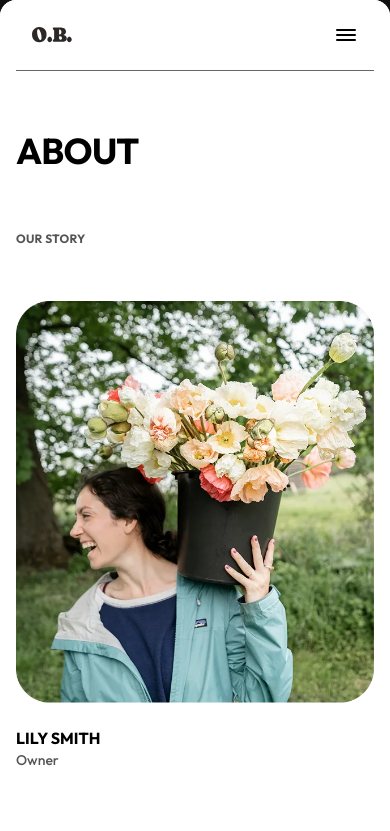
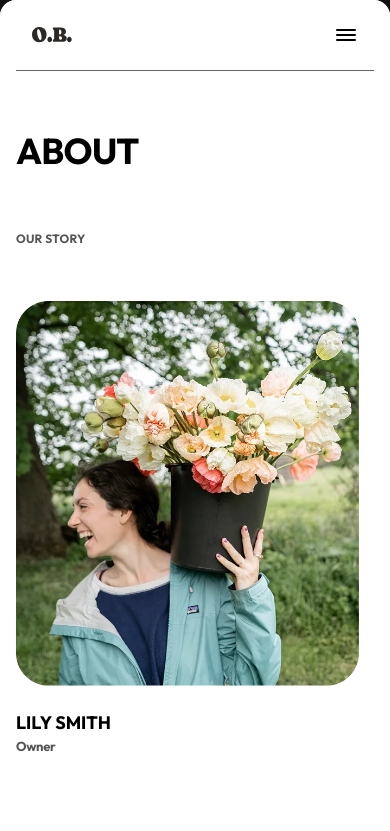
Before and after one commit to NguyenDucAnh20235585/FlowerShop, a React (Vite) app: page /about in a window 390 px wide. Shown: the top 831 px of the page. Built offline with nearby package versions, Linux system fonts and the light colour scheme; a web font is replaced by a local one.

Commit message:
fix: improve StoryIntro mobile layout and typography

```diff
--- a/src/pages/About/StoryIntro.tsx
+++ b/src/pages/About/StoryIntro.tsx
@@ -20,16 +20,18 @@ export function StoryIntro() {
                 desktop:grid-cols-[152.32px_446.01px_minmax(0,1fr)]
             "
     >
-      <p className="heading-3 text-muted">OUR STORY</p>
+      <p className="caption-1 text-muted">OUR STORY</p>
 
       <div
         className="
                     mt-[54px]
                     w-full
+                    max-w-[342.61px]
                     overflow-hidden
                     rounded-[20px]
 
                     tablet:mt-0
+                    tablet:max-w-none
                     tablet:rounded-[28px]
 
                     desktop:h-[500px]
@@ -65,31 +67,9 @@ export function StoryIntro() {
                     tablet:ml-5
                 "
       >
-        <h2
-          className="
-                    font-outfit
-                    text-[16px]
-                    font-bold
-                    leading-[1.4]
+        <h2 className="caption-2">LILY SMITH</h2>
 
-                    desktop:text-[18px]
-                "
-        >
-          LILY SMITH
-        </h2>
-
-        <p
-          className="
-                    mt-[2px]
-                    font-outfit
-                    text-[14px]
-                    font-medium
-                    leading-[1.4]
-                    text-muted
-                "
-        >
-          Owner
-        </p>
+        <p className="heading-4 mt-[2px] text-muted">Owner</p>
       </div>
     </section>
   );
```
